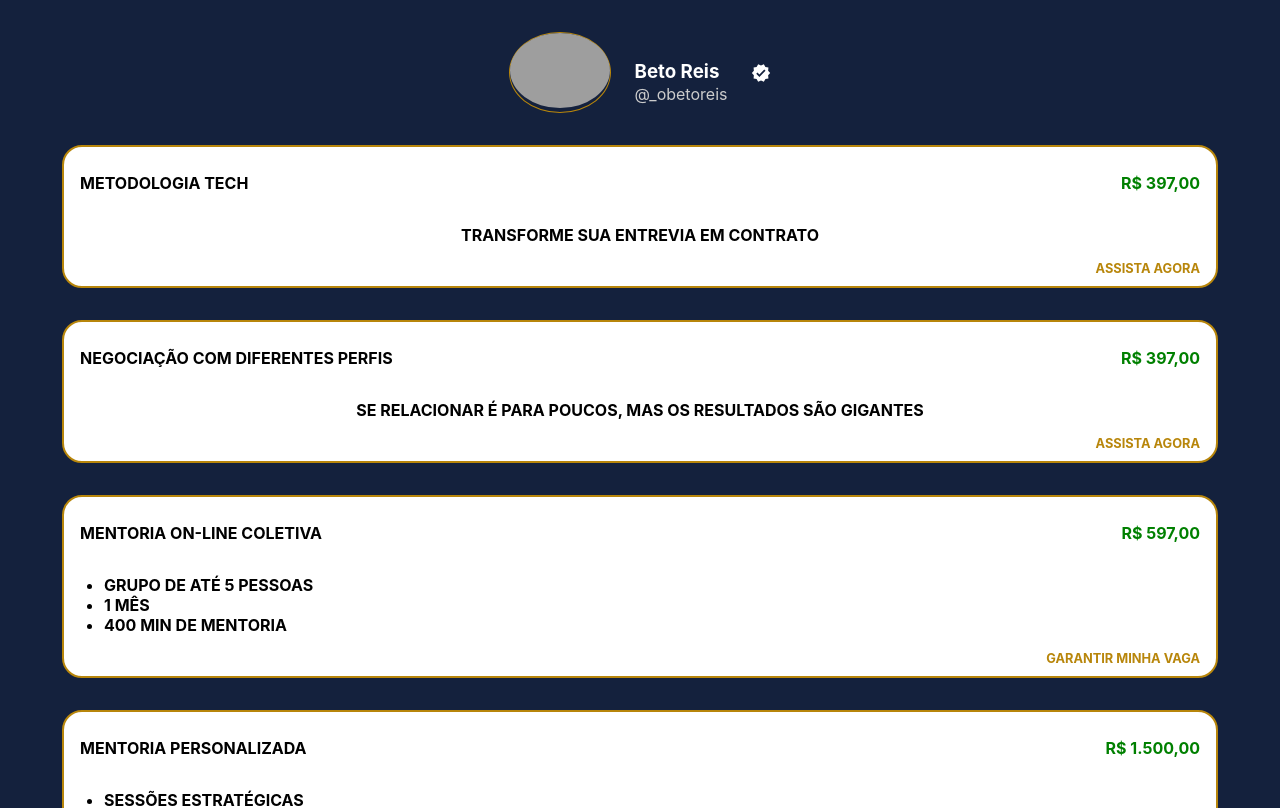
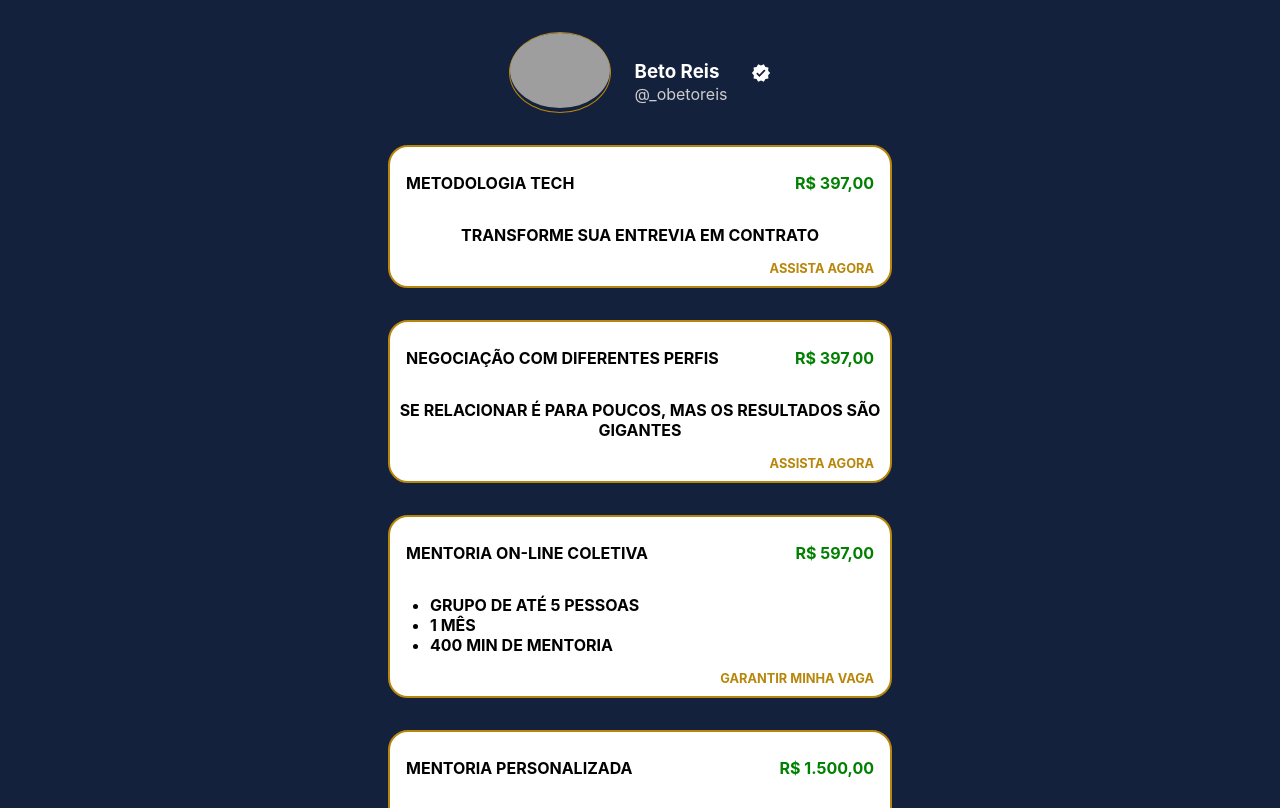
Before and after one commit to GabrielCorreia19/Beto_Reis, a React (Create React App) app: page / in a window 1280 px wide. Shown: the top 808 px of the page. Built offline with nearby package versions, Linux system fonts and the light colour scheme; grey boxes are pictures that could not be loaded.

Commit message:
feat: adicionando responsividade aos cards

```diff
--- a/src/pages/Home/index.jsx
+++ b/src/pages/Home/index.jsx
@@ -25,9 +25,7 @@ export default function Home() {
         <span>@_obetoreis</span>
         </div>
         <MdVerified color="#fff" size={'20'}/>
-
       </div>
-
       <div className="card-cursos" onClick={navigateToPlanos}>
         <div className="section-preco">
           <p>METODOLOGIA TECH</p>
--- a/src/pages/Home/style.css
+++ b/src/pages/Home/style.css
@@ -4,8 +4,6 @@
     align-items: center;
     background-color: var(--primary-color);
     padding-bottom: 2rem;
-    /* height: 100vh;
-    width: 100vw; */
 }
 
 .header-perfil {
@@ -50,9 +48,7 @@
 .card-cursos {
     display: flex;
     flex-direction: column;
-    max-width: 90%;
     background-color: #fff;
-    /* height: 150px; */
     padding: 10px 0;
     width: 90%;
     border: 2px solid var(--secondary-color);
@@ -94,3 +90,9 @@
     justify-content: space-between;
     padding-inline: 1rem;
 }
+
+@media (min-width: 768px) {
+    .card-cursos {
+        width: 500px;
+    }
+}
```
